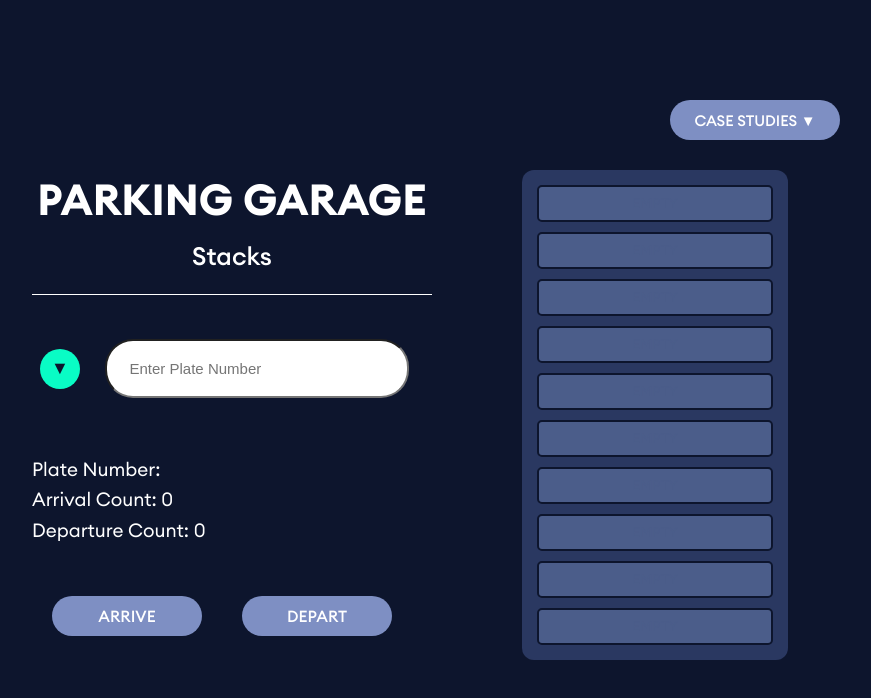
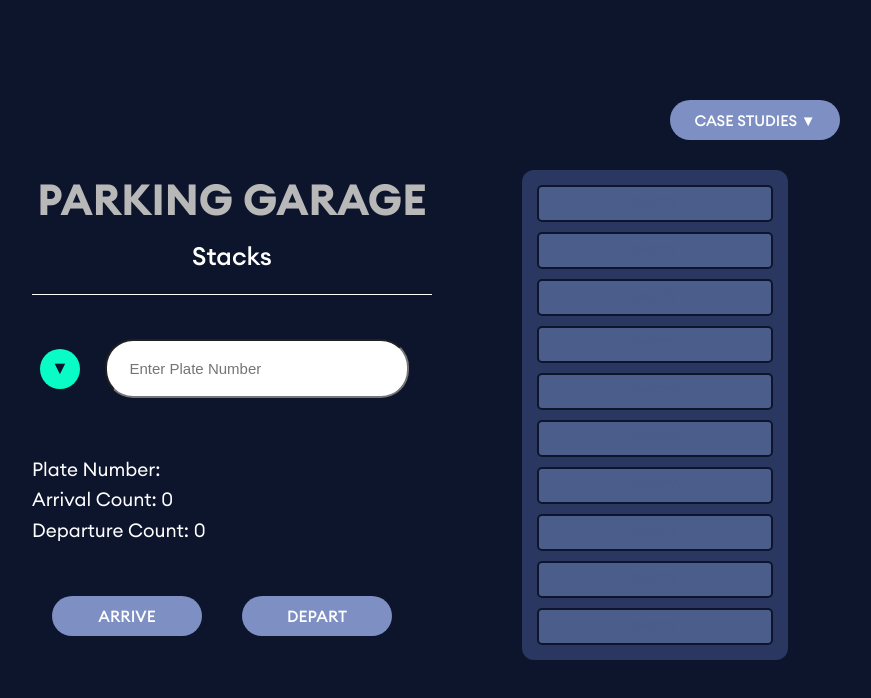
Before and after one commit to ikcaones/dsaproj, a React (Vite) app: page /stacks in a window 1280 px wide. Shown: the top 698 px of the page, without its empty margins (240-1111 px from the left). Built offline with nearby package versions, Linux system fonts and the light colour scheme.

Commit message:
changed title3 color in stacks.css

```diff
--- a/src/Component/Stacks.css
+++ b/src/Component/Stacks.css
@@ -14,7 +14,7 @@
 }
 .title3 {
     font-family: 'Euclid Bold';
-    color:white;
+    color:rgb(184, 184, 184);
     font-size: 43px;
     line-height: 0.8;
     text-align: center;
```
